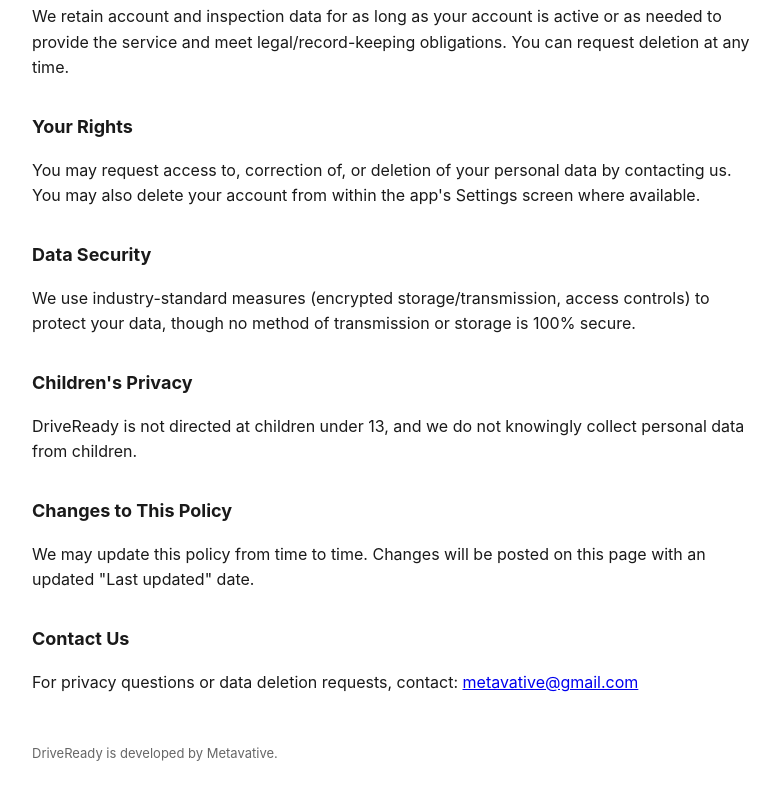
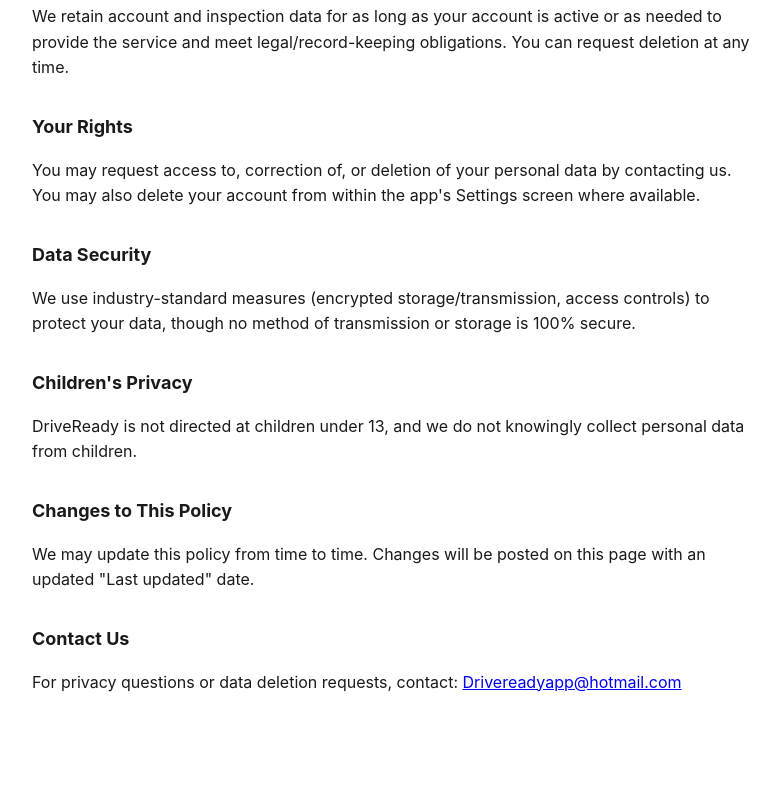
Before and after one commit to Metavative123/driveready-privacy, a plain HTML site: page index.html in a window 1280 px wide. Shown: the part 679-1479 px from the top of the page, without its empty margins (248-1028 px from the left). After the commit the page ends 1414 px from the top, so only its background shows below. Drawn offline with Linux system fonts and the light colour scheme.

Commit message:
Update contact email and footer in privacy policy

```diff
--- a/index.html
+++ b/index.html
@@ -7,7 +7,6 @@
 <style>
 body{font-family:-apple-system,Arial,sans-serif;max-width:720px;margin:40px auto;padding:0 16px;line-height:1.6;color:#1a1a1a}
 h1{font-size:24px}h2{font-size:18px;margin-top:32px}
-footer{margin-top:48px;font-size:13px;color:#666}
 </style>
 </head>
 <body>
@@ -39,8 +38,7 @@
 <p>We may update this policy from time to time. Changes will be posted on this page with an updated "Last updated" date.</p>
 
 <h2>Contact Us</h2>
-<p>For privacy questions or data deletion requests, contact: <a href="mailto:metavative@gmail.com">metavative@gmail.com</a></p>
+<p>For privacy questions or data deletion requests, contact: <a href="mailto:Drivereadyapp@hotmail.com">Drivereadyapp@hotmail.com</a></p>
 
-<footer>DriveReady is developed by Metavative.</footer>
 </body>
 </html>
```
